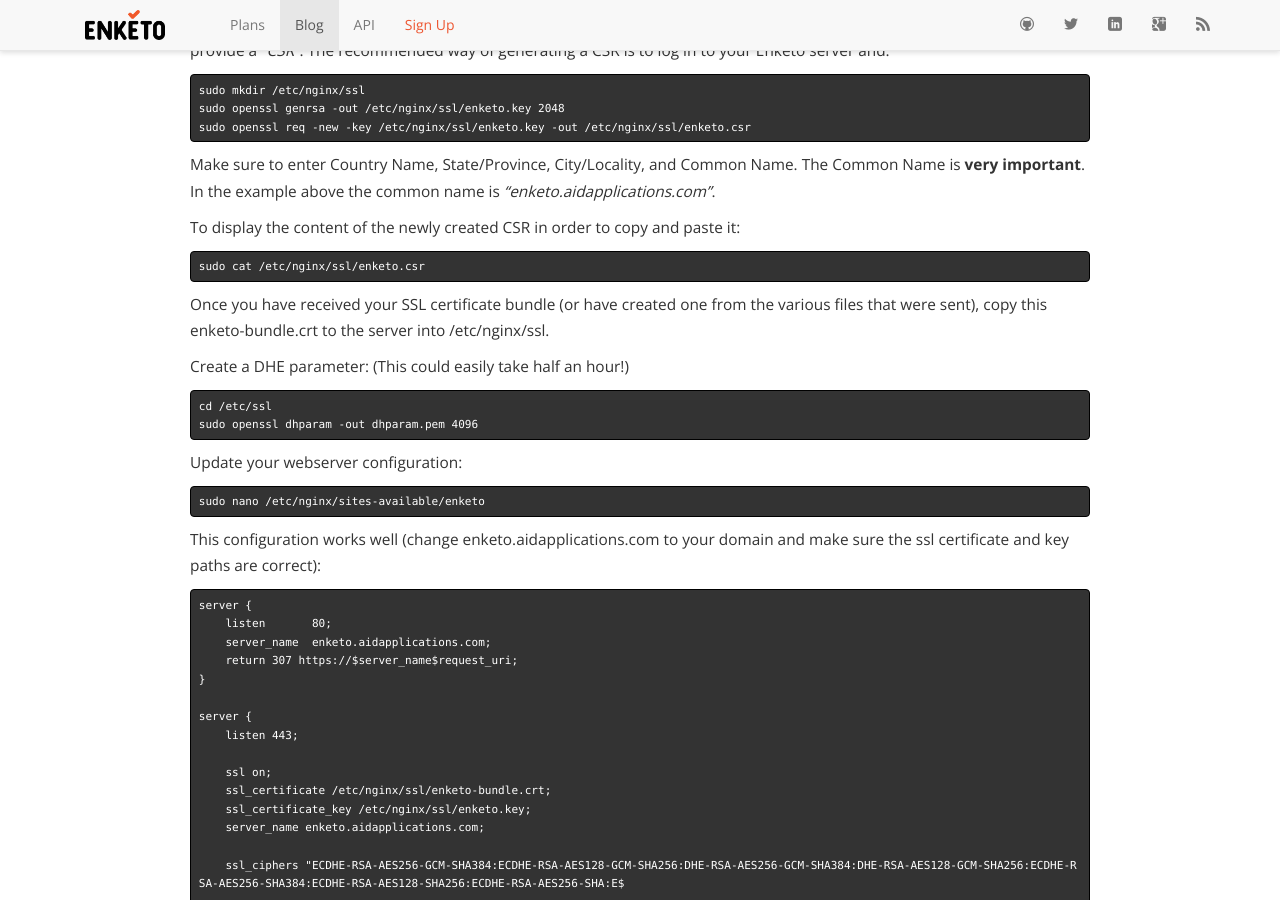
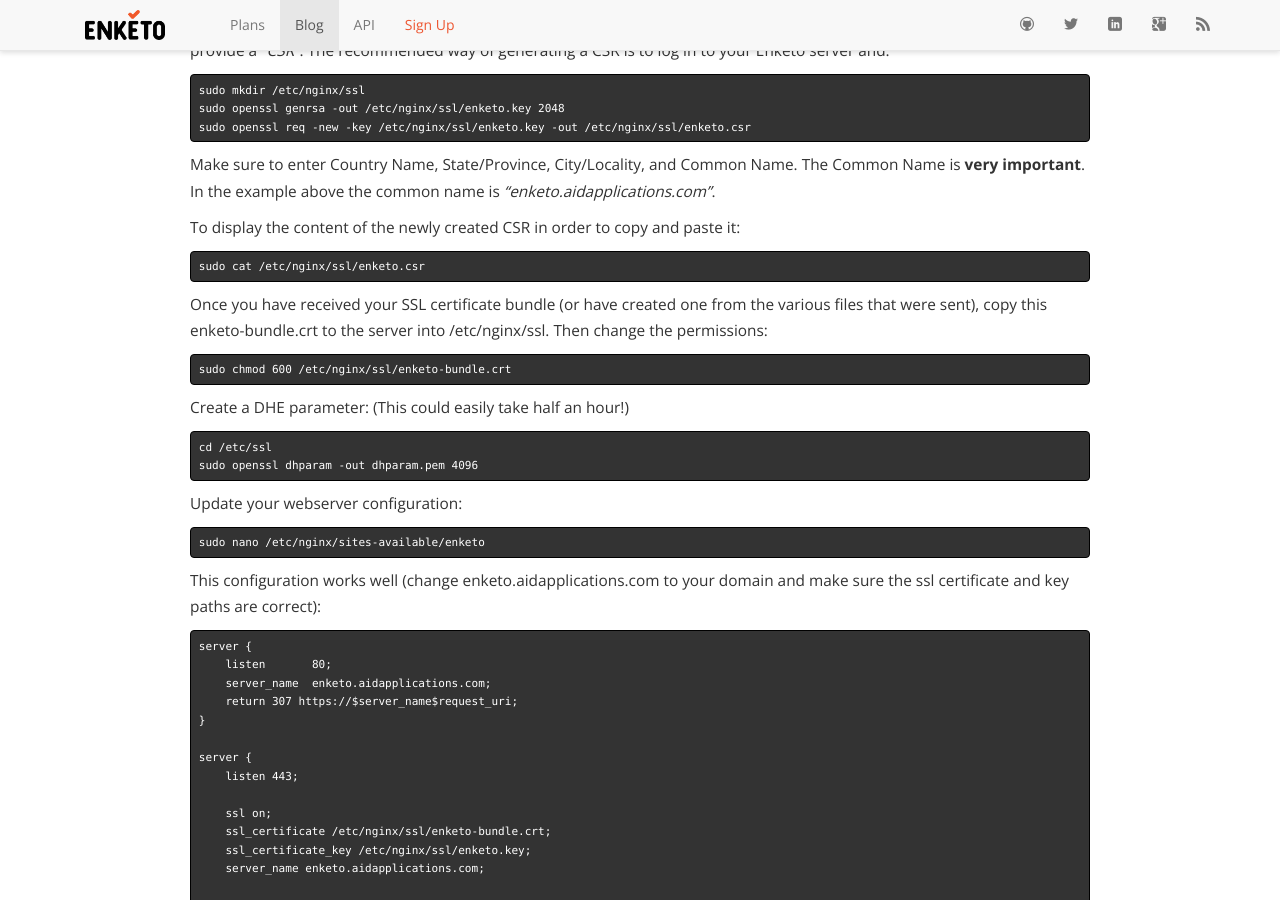
Before and after one commit to enketo/blog, a Jekyll site: the page built from _posts/2015-05-19-install-enketo.md, in a window 1280 px wide and 900 px high, scrolled down 8268 px. Built offline with Jekyll 4.4.1, drawn with Linux system fonts in a browser that asks for light colours; nearby versions of some CDN libraries; Markdown is read by kramdown in place of the engine named in the settings; comment, search, counter and statistics services are not loaded; some of the changed text lies outside the part shown.

Commit message:
edited installation post

````diff
--- a/_posts/2015-05-19-install-enketo.md
+++ b/_posts/2015-05-19-install-enketo.md
@@ -339,11 +339,15 @@ Make sure to enter Country Name, State/Province, City/Locality, and Common Name.
 
 To display the content of the newly created CSR in order to copy and paste it:
 
-```
+```bash
 sudo cat /etc/nginx/ssl/enketo.csr
 ```
 
-Once you have received your SSL certificate bundle (or have created one from the various files that were sent), copy this enketo-bundle.crt to the server into /etc/nginx/ssl.
+Once you have received your SSL certificate bundle (or have created one from the various files that were sent), copy this enketo-bundle.crt to the server into /etc/nginx/ssl. Then change the permissions:
+
+```bash
+sudo chmod 600 /etc/nginx/ssl/enketo-bundle.crt
+```
 
 Create a DHE parameter: (This could easily take half an hour!)
 
````
Also changed, not shown: other parts of _posts/2015-05-19-install-enketo.md (+1 -1 lines).
